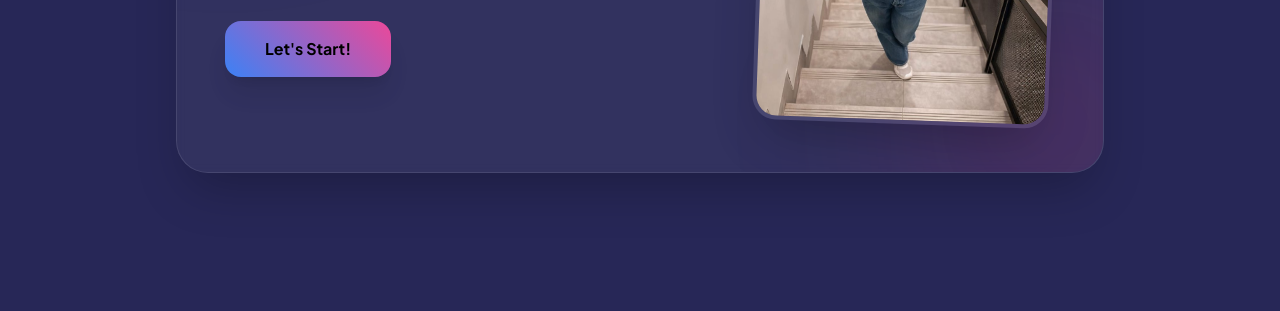
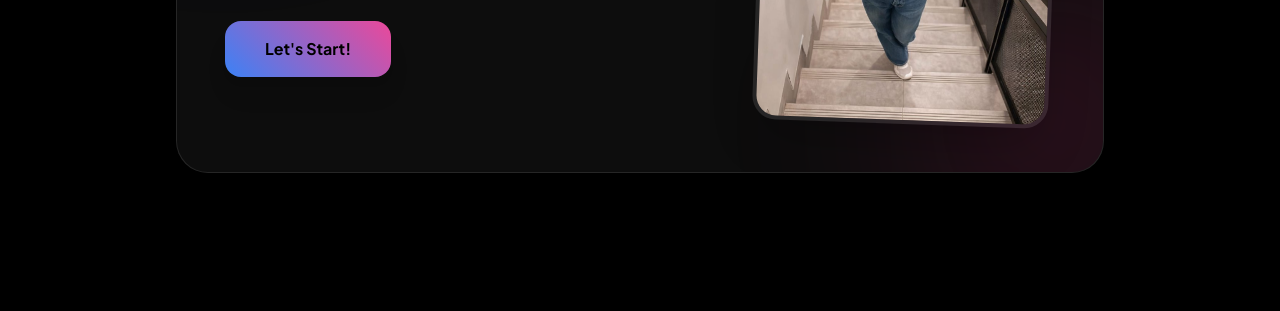
Before and after one commit to Haliza-KA/cv_haliza, a plain HTML site: page index.html in a window 1280 px wide. Shown: the part 489-800 px from the top of the page. Drawn offline with nearby package versions, Linux system fonts and the light colour scheme.

Commit message:
change background

```diff
--- a/index.html
+++ b/index.html
@@ -10,7 +10,7 @@
       @import url("https://fonts.googleapis.com/css2?family=Plus+Jakarta+Sans:wght@400;700;800&display=swap");
       body {
         font-family: "Plus Jakarta Sans", sans-serif;
-        background-color: #272757;
+        background-color: black;
         color: #f0f0f0;
       }
 
```
